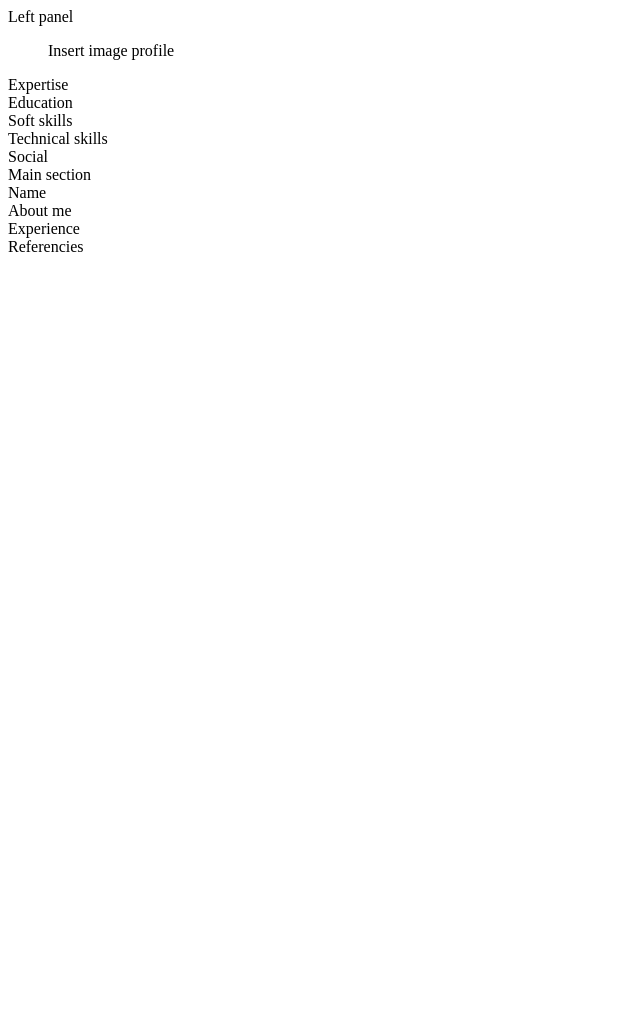
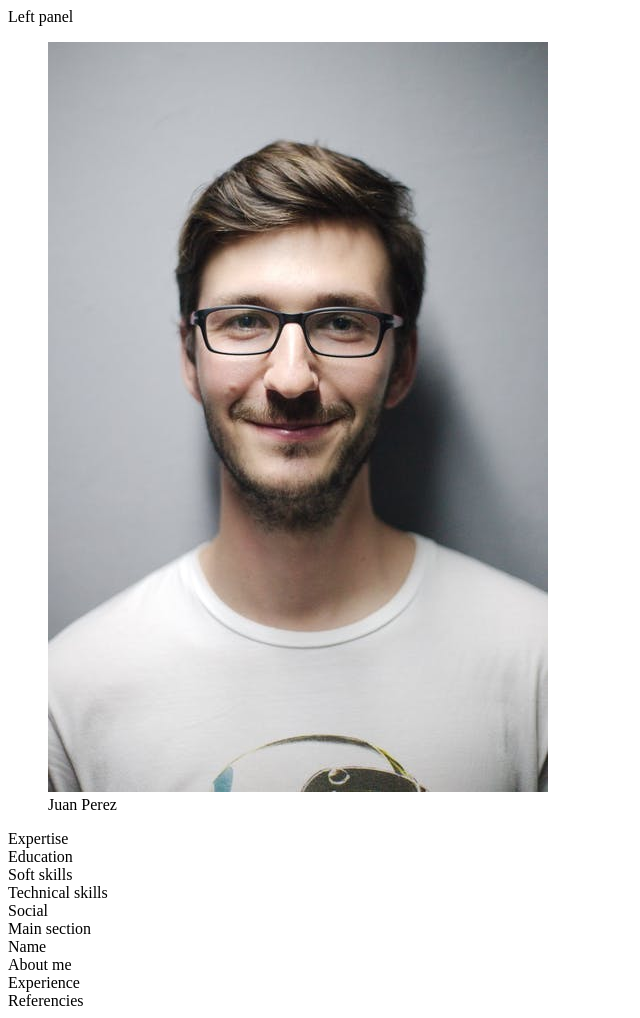
Before and after one commit to deathlez/reto_front, a plain HTML site: page index.html in a window 1280 px wide. Shown: the whole page, without its empty margins (0-640 px from the left). Before the commit the page ends 800 px from the top, so only its background shows below. Drawn offline with Linux system fonts and the light colour scheme.

Commit message:
Added profile picture

```diff
--- a/index.html
+++ b/index.html
@@ -9,7 +9,8 @@
     <aside>
         Left panel
         <figure>
-            Insert image profile
+            <img src="img/profile.jpeg" alt="Juan Perez profile">
+            <figcaption>Juan Perez</figcaption>
         </figure>
         <section>
             Expertise
```
Also changed, not shown: img/profile.jpeg (added), 1 other file.
